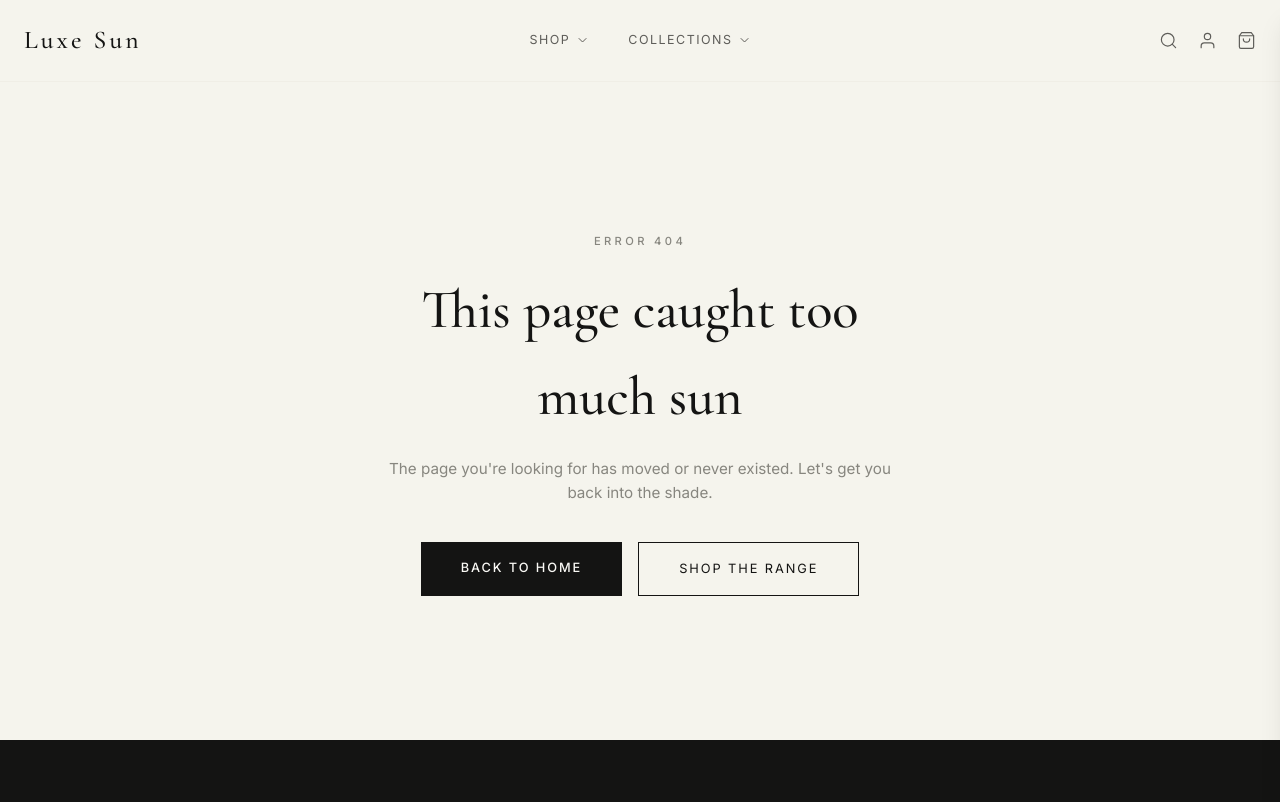
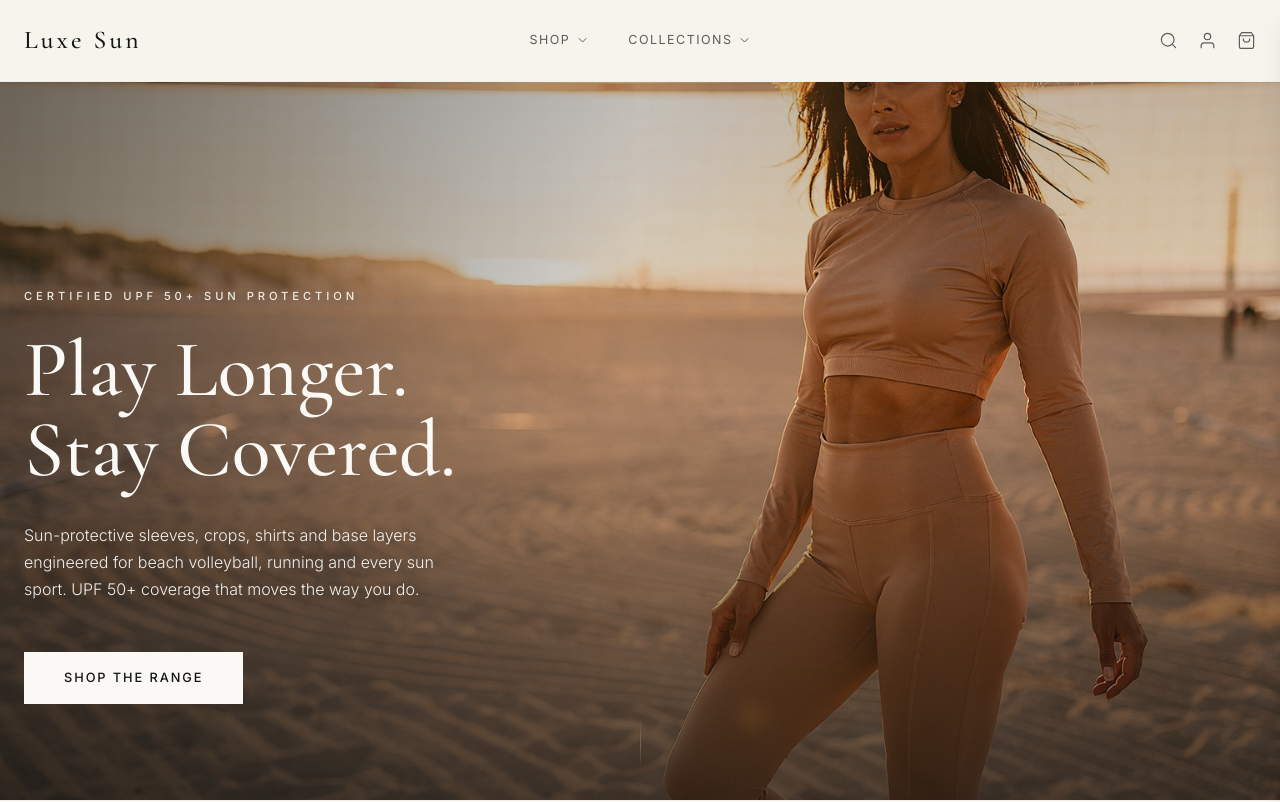
Before and after one commit to JSaundersai/luxesun, a Next.js app: page /index-video in a window 1280 px wide. Before the commit this address had no page. Shown: the top 802 px of the page. Built offline with nearby package versions, Linux system fonts and the light colour scheme.

Commit message:
feat: add /index-video comparison page with muted freeze-frame video hero

```diff
--- /dev/null
+++ b/src/app/index-video/page.tsx
@@ -0,0 +1,37 @@
+import Navbar from "@/components/layout/Navbar";
+import Footer from "@/components/layout/Footer";
+import HeroVideo from "@/components/sections/HeroVideo";
+import ValuesStrip from "@/components/sections/ValuesStrip";
+import Categories from "@/components/sections/Categories";
+import EditorialBanner from "@/components/sections/EditorialBanner";
+import FeaturedProducts from "@/components/sections/FeaturedProducts";
+import FeatureBanner from "@/components/sections/FeatureBanner";
+import Testimonials from "@/components/sections/Testimonials";
+import Newsletter from "@/components/sections/Newsletter";
+
+/**
+ * Comparison page: identical to the homepage but with the video hero variant.
+ * Lets us A/B the video treatment against the current image hero at "/".
+ */
+export const metadata = {
+  robots: { index: false, follow: false },
+};
+
+export default function IndexVideo() {
+  return (
+    <>
+      <Navbar />
+      <main className="pt-0">
+        <HeroVideo />
+        <ValuesStrip />
+        <Categories />
+        <EditorialBanner />
+        <FeaturedProducts />
+        <FeatureBanner />
+        <Testimonials />
+        <Newsletter />
+      </main>
+      <Footer />
+    </>
+  );
+}
--- /dev/null
+++ b/src/components/sections/HeroVideo.tsx
@@ -0,0 +1,109 @@
+"use client";
+
+import Image from "next/image";
+import { useEffect, useRef, useState } from "react";
+import FadeIn from "@/components/animations/FadeIn";
+
+/**
+ * Video variant of the hero. Plays a muted, golden-hour beach clip once and
+ * freezes on the final frame. Falls back to the still image for reduced-motion
+ * users and while the clip buffers. Used on the /index-video comparison page.
+ */
+export default function HeroVideo() {
+  const videoRef = useRef<HTMLVideoElement>(null);
+  const [videoReady, setVideoReady] = useState(false);
+  const [reducedMotion, setReducedMotion] = useState(false);
+
+  // Respect the user's reduced-motion preference — fall back to the still image.
+  useEffect(() => {
+    const mq = window.matchMedia("(prefers-reduced-motion: reduce)");
+    setReducedMotion(mq.matches);
+    const onChange = (e: MediaQueryListEvent) => setReducedMotion(e.matches);
+    mq.addEventListener("change", onChange);
+    return () => mq.removeEventListener("change", onChange);
+  }, []);
+
+  // Some browsers need an explicit play() even with the autoPlay attribute.
+  useEffect(() => {
+    const v = videoRef.current;
+    if (!v) return;
+    if (reducedMotion) {
+      v.pause();
+    } else {
+      v.play().catch(() => {});
+    }
+  }, [reducedMotion]);
+
+  return (
+    <section className="relative min-h-[100vh] flex items-end overflow-hidden bg-near-black">
+      {/* Background image — instant poster, fallback, and LCP element */}
+      <div className="absolute inset-0 z-0">
+        <Image
+          src="/placeholders/hero-sun.jpg"
+          alt="Woman in UPF 50+ sun-protective activewear on a beach volleyball court at golden hour"
+          fill
+          className="object-cover"
+          priority
+          sizes="100vw"
+        />
+      </div>
+
+      {/* Background video — fades in over the image once it can play, holds on the last frame */}
+      {!reducedMotion && (
+        <video
+          ref={videoRef}
+          className={`absolute inset-0 z-0 h-full w-full object-cover transition-opacity duration-[1200ms] ease-out ${
+            videoReady ? "opacity-100" : "opacity-0"
+          }`}
+          autoPlay
+          muted
+          playsInline
+          preload="auto"
+          poster="/placeholders/hero-sun.jpg"
+          onCanPlay={() => setVideoReady(true)}
+          aria-hidden="true"
+        >
+          <source src="/hero-beach.mp4" type="video/mp4" />
+        </video>
+      )}
+
+      {/* Overlay — bottom + left gradients keep the headline readable */}
+      <div className="absolute inset-0 z-[1] bg-gradient-to-t from-near-black/70 via-near-black/10 to-near-black/30" />
+      <div className="absolute inset-0 z-[1] bg-gradient-to-r from-near-black/50 via-transparent to-transparent" />
+
+      {/* Content */}
+      <div className="relative z-[2] px-6 pb-24 pt-32 max-w-[1400px] mx-auto w-full">
+        <FadeIn>
+          <div className="max-w-[650px]">
+            <p className="font-sans text-[0.7rem] font-medium tracking-[0.35em] uppercase text-ivory/90 mb-6 [text-shadow:0_1px_16px_rgba(20,20,19,0.55)]">
+              Certified UPF 50+ Sun Protection
+            </p>
+            <h1 className="font-serif text-5xl sm:text-6xl lg:text-[5rem] font-medium leading-[1.0] text-ivory mb-8">
+              Play Longer.
+              <br />
+              Stay Covered.
+            </h1>
+            <p className="font-sans text-[1rem] font-light leading-[1.7] text-ivory/95 mb-12 max-w-[440px] [text-shadow:0_1px_16px_rgba(20,20,19,0.55)]">
+              Sun-protective sleeves, crops, shirts and base layers engineered
+              for beach volleyball, running and every sun sport. UPF 50+
+              coverage that moves the way you do.
+            </p>
+            <div className="flex gap-5 flex-wrap">
+              <a
+                href="#products"
+                className="inline-block bg-ivory text-near-black font-sans text-[0.8rem] font-medium tracking-[0.15em] uppercase px-10 py-4 cursor-pointer transition-all duration-300 hover:bg-warm-sand"
+              >
+                Shop the Range
+              </a>
+            </div>
+          </div>
+        </FadeIn>
+      </div>
+
+      {/* Scroll indicator */}
+      <div className="absolute bottom-8 left-1/2 -translate-x-1/2 z-[2]">
+        <div className="w-[1px] h-12 bg-gradient-to-b from-transparent via-ivory/40 to-transparent animate-pulse" />
+      </div>
+    </section>
+  );
+}
```
Also changed, not shown: 1 other file (tests, documents, lock files or other folders).
